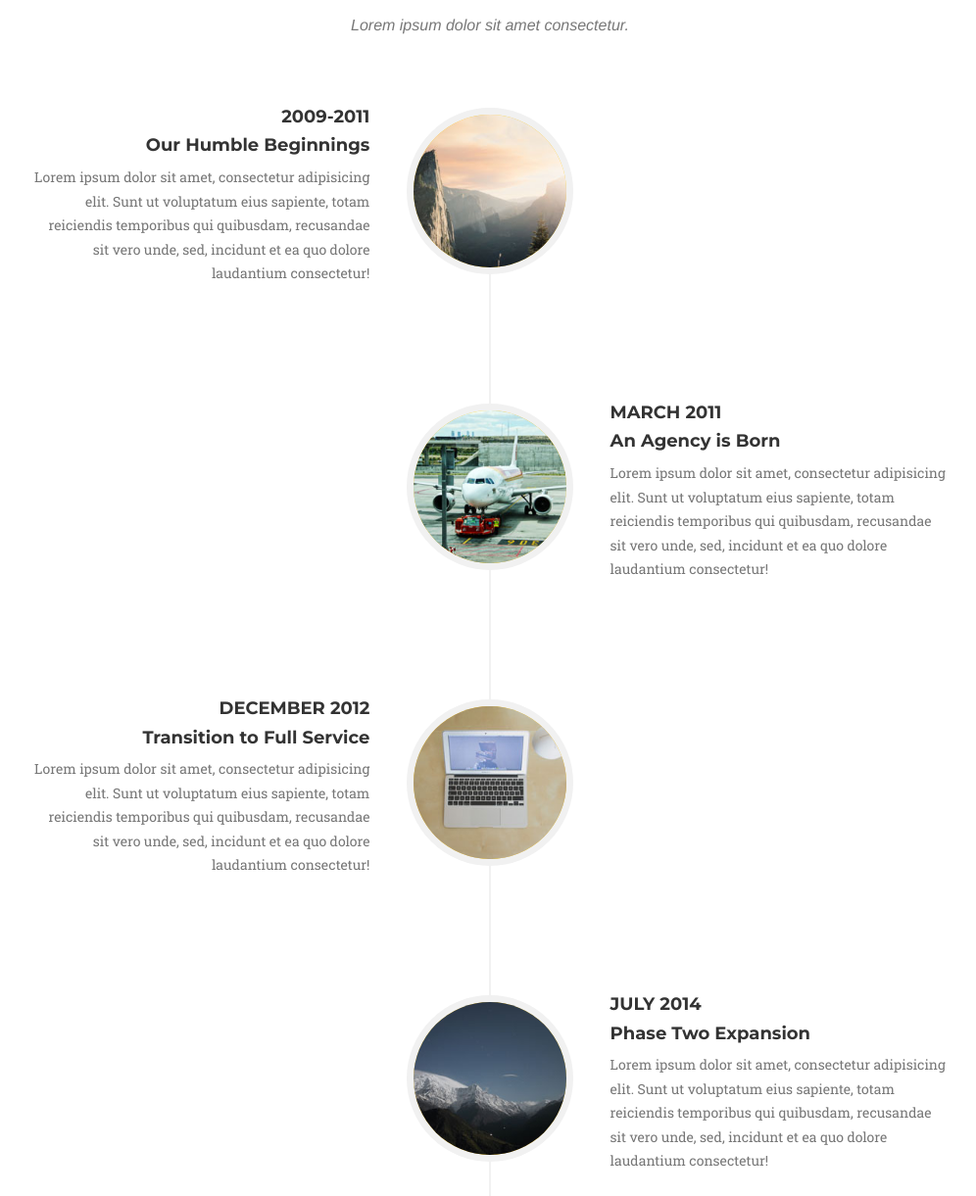
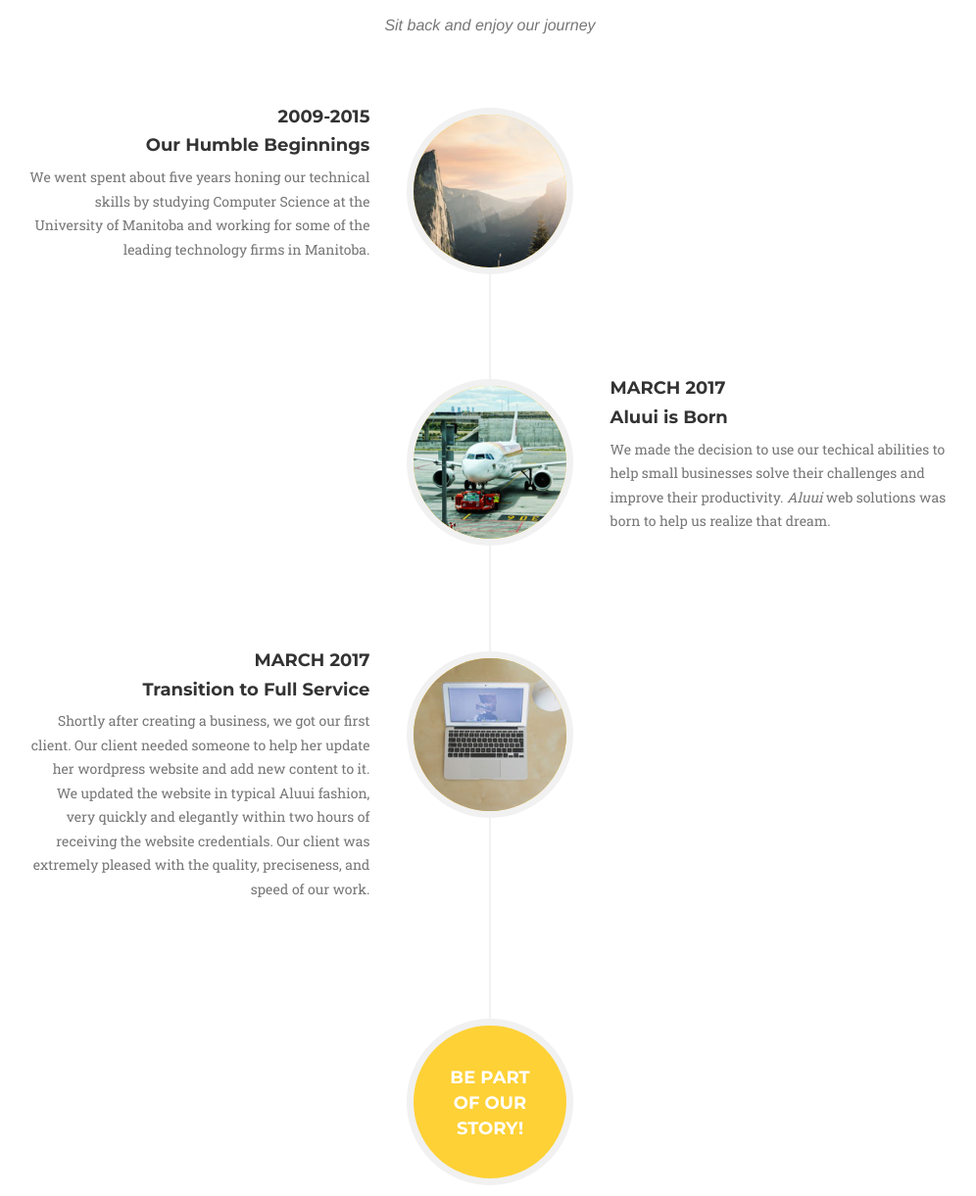
Before and after one commit to chinedualumba/my-website, a website: page index.html in a window 1280 px wide. Shown: the part 2964-4185 px from the top of the page at 98% size, without its empty margins (140-1136 px from the left). Drawn offline with nearby package versions, Linux system fonts and the light colour scheme; a web font is replaced by a local one.

Commit message:
Modified the About section

```diff
--- a/index.html
+++ b/index.html
@@ -230,7 +230,7 @@
             <div class="row">
                 <div class="col-lg-12 text-center">
                     <h2 class="section-heading">About</h2>
-                    <h3 class="section-subheading text-muted">Lorem ipsum dolor sit amet consectetur.</h3>
+                    <h3 class="section-subheading text-muted">Sit back and enjoy our journey</h3>
                 </div>
             </div>
             <div class="row">
@@ -242,11 +242,11 @@
                             </div>
                             <div class="timeline-panel">
                                 <div class="timeline-heading">
-                                    <h4>2009-2011</h4>
+                                    <h4>2009-2015</h4>
                                     <h4 class="subheading">Our Humble Beginnings</h4>
                                 </div>
                                 <div class="timeline-body">
-                                    <p class="text-muted">Lorem ipsum dolor sit amet, consectetur adipisicing elit. Sunt ut voluptatum eius sapiente, totam reiciendis temporibus qui quibusdam, recusandae sit vero unde, sed, incidunt et ea quo dolore laudantium consectetur!</p>
+                                    <p class="text-muted">We went spent about five years honing our technical skills by studying Computer Science at the University of Manitoba and working for some of the leading technology firms in Manitoba.</p>
                                 </div>
                             </div>
                         </li>
@@ -256,11 +256,11 @@
                             </div>
                             <div class="timeline-panel">
                                 <div class="timeline-heading">
-                                    <h4>March 2011</h4>
-                                    <h4 class="subheading">An Agency is Born</h4>
+                                    <h4>March 2017</h4>
+                                    <h4 class="subheading">Aluui is Born</h4>
                                 </div>
                                 <div class="timeline-body">
-                                    <p class="text-muted">Lorem ipsum dolor sit amet, consectetur adipisicing elit. Sunt ut voluptatum eius sapiente, totam reiciendis temporibus qui quibusdam, recusandae sit vero unde, sed, incidunt et ea quo dolore laudantium consectetur!</p>
+                                    <p class="text-muted">We made the decision to use our techical abilities to help small businesses solve their challenges and improve their productivity. <em>Aluui</em> web solutions was born to help us realize that dream.</p>
                                 </div>
                             </div>
                         </li>
@@ -270,15 +270,15 @@
                             </div>
                             <div class="timeline-panel">
                                 <div class="timeline-heading">
-                                    <h4>December 2012</h4>
+                                    <h4>March 2017</h4>
                                     <h4 class="subheading">Transition to Full Service</h4>
                                 </div>
                                 <div class="timeline-body">
-                                    <p class="text-muted">Lorem ipsum dolor sit amet, consectetur adipisicing elit. Sunt ut voluptatum eius sapiente, totam reiciendis temporibus qui quibusdam, recusandae sit vero unde, sed, incidunt et ea quo dolore laudantium consectetur!</p>
+                                    <p class="text-muted">Shortly after creating a business, we got our first client. Our client needed someone to help her update her wordpress website and add new content to it. We updated the website in typical Aluui fashion, very quickly and elegantly within two hours of receiving the website credentials. Our client was extremely pleased with the quality, preciseness, and speed of our work.</p>
                                 </div>
                             </div>
                         </li>
-                        <li class="timeline-inverted">
+                        <!--<li class="timeline-inverted">
                             <div class="timeline-image">
                                 <img class="img-circle img-responsive" src="img/about/4.jpg" alt="">
                             </div>
@@ -291,7 +291,7 @@
                                     <p class="text-muted">Lorem ipsum dolor sit amet, consectetur adipisicing elit. Sunt ut voluptatum eius sapiente, totam reiciendis temporibus qui quibusdam, recusandae sit vero unde, sed, incidunt et ea quo dolore laudantium consectetur!</p>
                                 </div>
                             </div>
-                        </li>
+                        </li>-->
                         <li class="timeline-inverted">
                             <div class="timeline-image">
                                 <h4>Be Part
@@ -346,7 +346,7 @@
             </div>
             <div class="row">
                 <div class="col-lg-8 col-lg-offset-2 text-center">
-                    <p class="large text-muted">It brings us joy to work with different businessses because by doing so, we can learn about the unique needs of your business and help your business improve it's processes using software.</p>
+                    <p class="large text-muted">It brings us joy to work with different businesses because by doing so, we can learn about the unique needs of your business and help your business improve it's processes using software.</p>
                 </div>
             </div>
         </div>
```
